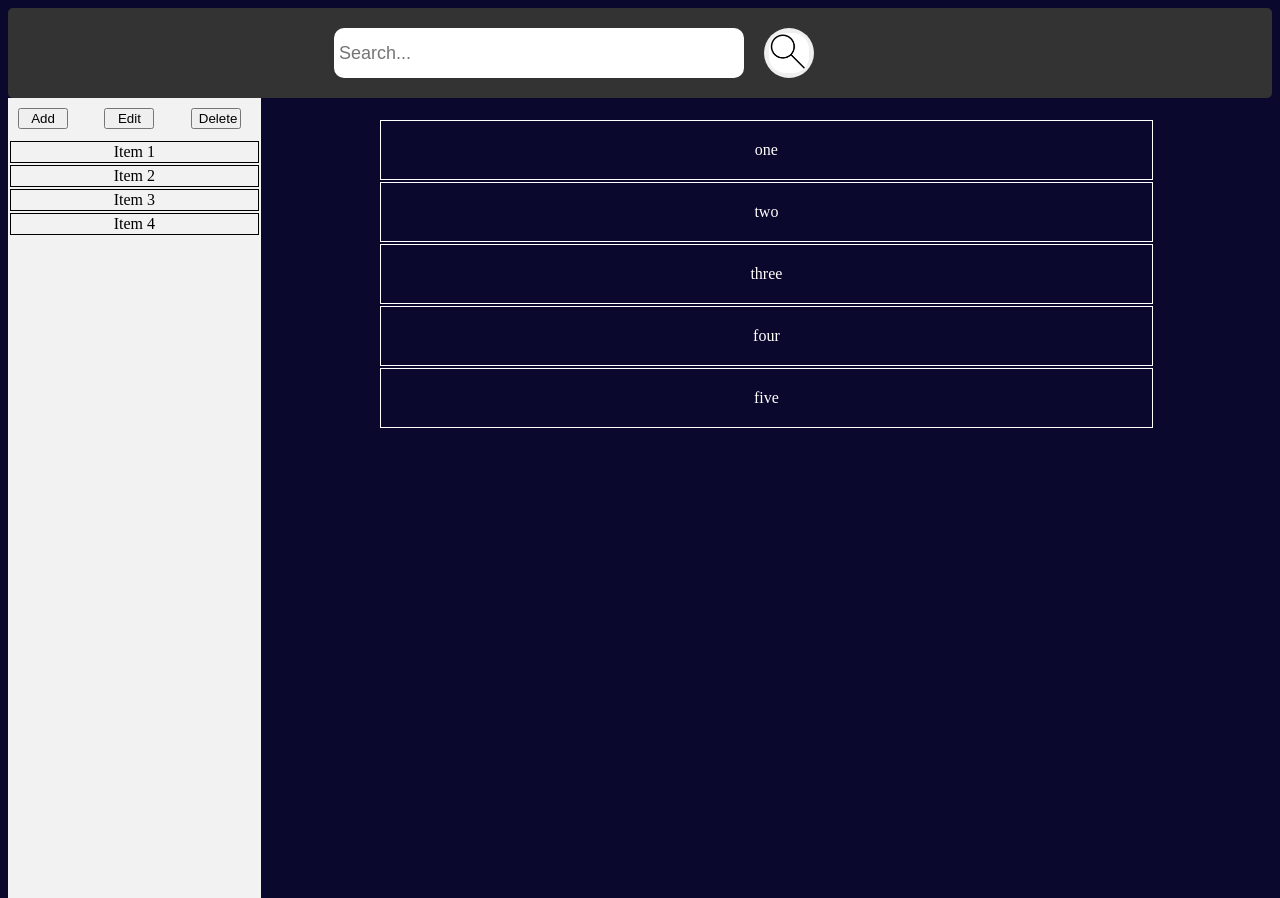
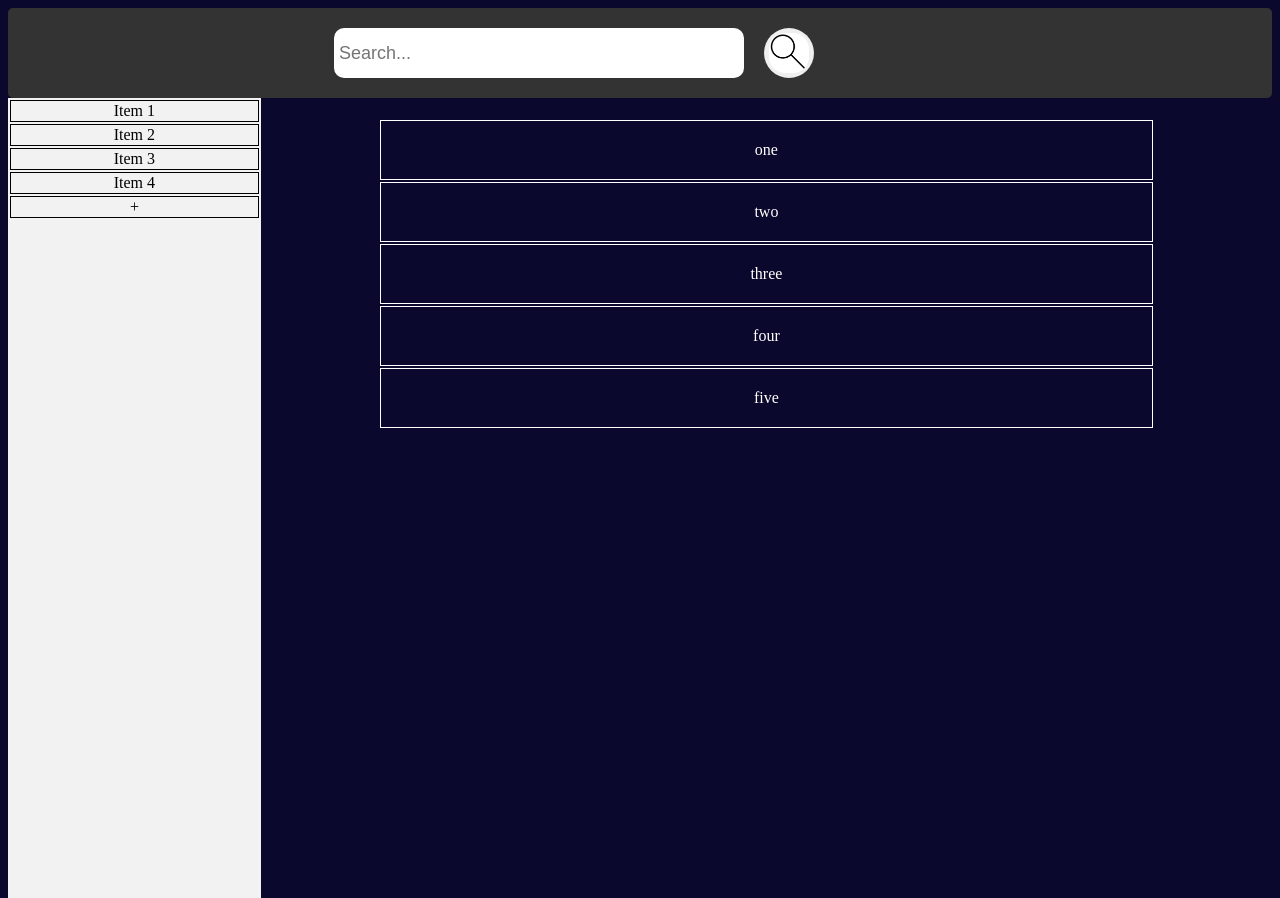
Before and after one commit to smaggio123/Front-End-Flashcard-App, a React (Create React App) app: page /home in a window 1280 px wide. Built offline with nearby package versions, Linux system fonts and the light colour scheme.

Commit message:
popup menu folder, text area size fix

```diff
--- a/src/components/CopyAreaPage/CopyArea.css
+++ b/src/components/CopyAreaPage/CopyArea.css
@@ -52,15 +52,14 @@
 
 }
 #copyAreaInputArea{
-    height: 20vh;
+    height: 15vh;
     width: 65vw;
     margin-top: 7vh;
     margin-left: 15%;
 }
 #copyAreaInput{
     margin-left: 0;
-    /* margin-top: 1vh; */
-    height: 20vh;
+    height: 15vh;
     width: 65vw;
 }
 #copyAreaDivForCenteringItems{
--- a/src/components/CopyAreaPage/CopyArea.js
+++ b/src/components/CopyAreaPage/CopyArea.js
@@ -98,11 +98,9 @@ function CopyArea(){
             <div id="copyAreaContainingShownWords" style={{border: copyAreaBorderColorWhite? "1px solid white": "1px solid green"}}>
                 <p id="copyAreaShowingDef" style={{visibility: showDefinition? "visible":"hidden"}}>{currentDef}</p>
                 <div id="copyAreaTimerArea"><h2 id="copyAreaTimer">{timer}</h2></div>
-                {/* <h2 id={hintVisible?"writtenHintShown":"writtenHintHidden"}>{answerWithDefinition?currentDef:currentTerm}</h2> */}
             </div>
             <div id="copyAreaInputArea">
                 <textarea id="copyAreaInput" value={writtenInput} onChange={(e)=>copyAreaHandleTextInput(e.target.value)}></textarea>
-                {/* <input id="copyAreaInput" type="text" placeholder="typing hides definition"></input> */}
             </div>
             <div id="copyAreaDivForCentering">
                 <div id="copyAreaButtonArea">
--- /dev/null
+++ b/src/components/Home/FolderPopupMenu.css
@@ -0,0 +1,21 @@
+#FolderPopupMenuContainer{
+    position: absolute;
+    background-color: grey;
+    width: 8vw;
+    left: 20.5%;
+    border-radius: 10px;
+    visibility: hidden;
+}
+
+.FolderPopupMenuBtn{
+    color: black;
+    background-color: transparent;
+    outline: none;
+    border: none;
+    font-size: 1.1vw;
+    width: 100%;
+}
+
+.FolderPopupMenuDivider{
+    margin: 1px;
+}
--- /dev/null
+++ b/src/components/Home/FolderPopupMenu.js
@@ -0,0 +1,37 @@
+import React from 'react'
+import './FolderPopupMenu.css'
+
+
+function FolderPopupMenu({list, setList, index, setShowMyPopUpMenu}) {
+    const handleDeleteClicked = () => {
+        if(window.confirm("Are you sure you wish to delete?")){
+            //Do backend stuff here
+
+            //Frontend stuff
+            setList(list.filter((value, iindex) => index !== iindex));
+        }
+        else{
+            alert("Did not delete")
+        }
+    }
+    const renameOptionClicked = () => {
+        let tempList = list;
+        let userInputName = prompt("Rename folder",list[index]);
+        if(userInputName!=null){
+            setShowMyPopUpMenu(false)
+            tempList[index] = userInputName;
+            setList(tempList);
+        }
+    }
+
+    return(
+        <>
+            <div id='FolderPopupMenuContainer'>
+                <button className='FolderPopupMenuBtn' onClick={()=>renameOptionClicked()}>Rename</button>
+                <hr className='FolderPopupMenuDivider'/>
+                <button className='FolderPopupMenuBtn' onClick={() => handleDeleteClicked()}>Delete</button>
+            </div>
+        </>
+    )
+}
+export default FolderPopupMenu
--- a/src/components/Home/HomeLeftBar.css
+++ b/src/components/Home/HomeLeftBar.css
@@ -5,6 +5,7 @@
     height: 100vh;
 }
 td {
+    position: relative;
     border: 1px solid;
   }
 #homeLeftBarTable{
@@ -17,16 +18,18 @@ td {
     background-color: grey;
 }
 
-.button-container {
-    display: flex;
-    justify-content: space-between;
-    margin-left: 10px;
-    margin-right: 10px;
+  #HomeLeftBarMenuBtn{
+    color: black;
+    border: 1px solid black;
+    background-color: transparent;
+    position: absolute;
+    right: 10px;
+    visibility: hidden;
   }
 
-  .button {
-    margin-top: 10px;
-    margin-bottom: 10px;
-    width:50px;
-    margin-right: 10px;
-  }
+  .homeLeftBarTr:hover #FolderPopupMenuContainer{
+    visibility: visible;
+}
+.homeLeftBarTr:hover #HomeLeftBarMenuBtn  {
+    visibility: visible;
+}
--- a/src/components/Home/HomeLeftBar.js
+++ b/src/components/Home/HomeLeftBar.js
@@ -1,46 +1,59 @@
 import React, { useState } from 'react'
 import './HomeLeftBar.css'
+import FolderPopupMenu from './FolderPopupMenu';
 
 function HomeLeftBar() {
     const [selectedFolder, setSelectedFolder] = useState(null);
-    const [folderList, setFolderList] = useState([]);
-    const data = ['Item 1', 'Item 2', 'Item 3', 'Item 4'];
-    const handleFolderClick = (folder) => {
-        setSelectedFolder(folder);
-        // alert("clicked on "+folder);
+    const [showMyPopUpMenu, setShowMyPopUpMenu] = useState(true);
+    const [currentPopupMenuIndex,setCurrentPopupMenuIndex] = useState(-1);
+    const [folderList, setFolderList] = useState(['Item 1', 'Item 2', 'Item 3', 'Item 4']);
+    const handleFolderClick = (folderIndex) => {
+        setSelectedFolder(folderIndex);
       };
+    const handleAddClicked = () =>{
+        let tempList = folderList;
+        let userInputName = prompt("Add folder");
+        if(userInputName!=null){
+            setShowMyPopUpMenu(false)
+            //Backend operation
 
-      const handleAdd = () =>{
-        alert("Add folder")
+            //Frontend operation
+            tempList.push(userInputName);
+            setFolderList(tempList);
+            setSelectedFolder(folderList.length-1)
+        }
     }
-    const handleEdit = () =>{
-          alert("Edit folder")
+
+      const popupClicked = (i) =>{
+        if(i!==currentPopupMenuIndex){
+            setCurrentPopupMenuIndex(i)
+            setShowMyPopUpMenu(true);
         }
-        const handleDelete = () =>{
-            const result = window.confirm('Do you want to proceed?');
-            if (result) {
-                alert("clicked yes")
-            } else {
-                alert('clicked no')
-            }
+        else{
+            setShowMyPopUpMenu(!showMyPopUpMenu);
+        }
       }
 
       return (
           <>
             <div className="sidebar">
-            <div className="button-container">
-                <button className="button" onClick={() => handleAdd()}>Add</button>
-                <button className="button" onClick={() => handleEdit()}>Edit</button>
-                <button className="button" onClick={() => handleDelete()}>Delete</button>
-            </div>
                 {/* Left side div */}
                 <div className="left-sidebar">
                 <table id='homeLeftBarTable'>
-                        {data.map((item, index) => (
-                        <tr>
-                            <td className={`homeLeftBarTd ${selectedFolder===item ? 'clicked' : ''}`} key={index}  onClick={() => handleFolderClick(item)}>{item}</td>
+                    {folderList.map((item, index) => (
+                        <tr key={index} className='homeLeftBarTr'>
+                            <td className={`homeLeftBarTd ${selectedFolder===index ? 'clicked' : ''}`} key={index} onClick={() => handleFolderClick(index)}>{folderList[index]}
+                            <button id="HomeLeftBarMenuBtn" onClick={()=>popupClicked(index)}>...</button>
+                            </td>
+
+                            {showMyPopUpMenu&&currentPopupMenuIndex===index?(
+                                    <FolderPopupMenu list={folderList} setList={setFolderList} index={currentPopupMenuIndex} setShowMyPopUpMenu={setShowMyPopUpMenu}/>
+                                ):<></>}
                         </tr>
-                            ))}
+                    ))}
+                    <tr>
+                        <td className='homeLeftBarTd' onClick={()=>handleAddClicked()}>+</td>
+                    </tr>
                 </table>
                 </div>
             </div>
```
